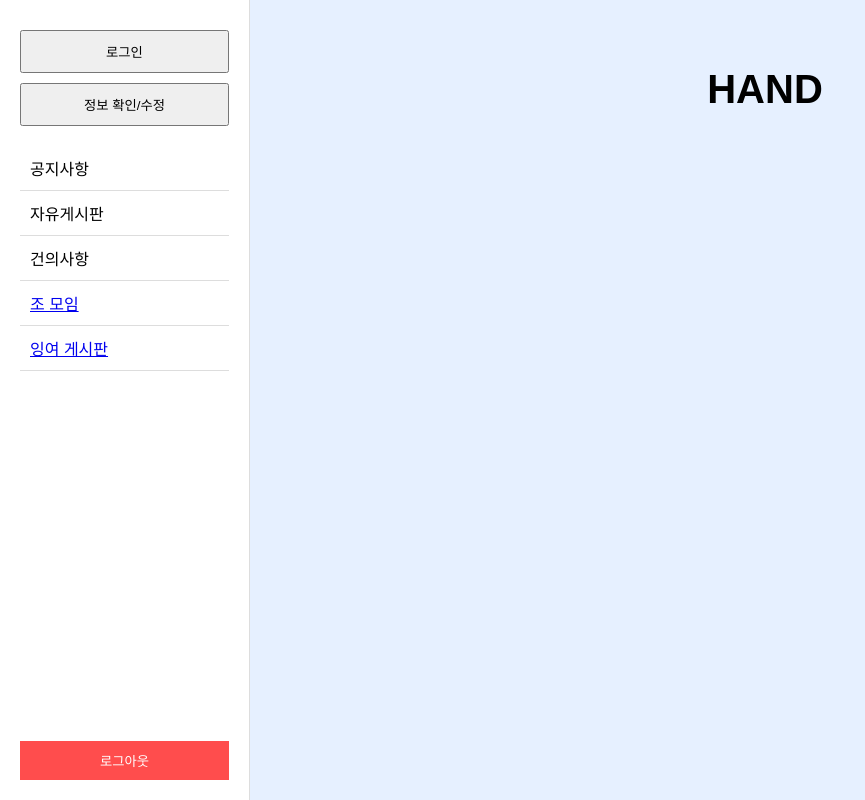
After one commit to evergreen3579/projectHand, a Flask app: template app/templates/base.html in a window 1280 px wide. The commit adds this page. Shown: the whole page, without its empty margins (0-865 px from the left). Run offline with Flask 3, Linux system fonts and the light colour scheme; the template is opened without the code that fills it, so the values that code supplies are empty.

Commit message:
240806-2

```diff
--- a/app/__init__.py
+++ b/app/__init__.py
@@ -1,10 +1,13 @@
 from flask import Flask, render_template
-from .views.maps import maps_bp  # 상대 경로로 수정
+from .views.maps import maps_bp  # 상대 경로로 블루프린트 가져오기
+from db.connector import init_app  # 데이터베이스 초기화 함수 가져오기
 
 # Flask 애플리케이션을 생성하는 함수
 def create_app():
     app = Flask(__name__)
 
+    # 데이터베이스 초기화
+    init_app(app)
 
     # 블루프린트 등록
     app.register_blueprint(maps_bp)
--- a/app/static/css/styles.css
+++ b/app/static/css/styles.css
@@ -6,18 +6,26 @@ body {
 
 .container {
     display: flex;
-    height: 100vh; /* 전체 화면 높이 */
+    flex-direction: column;
+    min-height: 100vh; /* 전체 화면 높이 */
 }
 
 .sidebar {
-    width: 250px; /* 고정된 너비 */
+    width: 100%;
     background-color: #fff;
-    border-right: 1px solid #ddd;
+    border-bottom: 1px solid #ddd;
     padding: 20px;
     box-sizing: border-box;
     display: flex;
     flex-direction: column;
     justify-content: space-between;
+}
+
+.sidebar-inner {
+    display: flex;
+    flex-direction: column;
+    justify-content: space-between;
+    height: 100%;
 }
 
 .login-info {
@@ -79,8 +87,14 @@ body {
 }
 
 header {
+    width: 100%;
     text-align: center;
     margin-bottom: 20px;
+}
+
+header h1 {
+    font-size: 2.5em;
+    color: black;
 }
 
 .activity-photo {
@@ -166,3 +180,18 @@ header {
     margin-top: 10px;
     padding: 5px 10px;
 }
+
+@media (min-width: 768px) {
+    .container {
+        flex-direction: row;
+    }
+    .sidebar {
+        width: 250px;
+        height: 100vh;
+        border-right: 1px solid #ddd;
+        border-bottom: none;
+    }
+    .main-content {
+        padding: 40px;
+    }
+}
--- /dev/null
+++ b/app/templates/base.html
@@ -0,0 +1,38 @@
+<!DOCTYPE html>
+<html lang="ko">
+<head>
+    <meta charset="UTF-8">
+    <meta name="viewport" content="width=device-width, initial-scale=1.0">
+    <title>HAND Main Page</title>
+    <link rel="stylesheet" href="{{ url_for('static', filename='css/styles.css') }}">
+</head>
+<body>
+    <div class="container">
+        <div class="sidebar">
+            <div class="sidebar-inner">
+                <div class="login-info">
+                    <button>로그인</button>
+                    <button>정보 확인/수정</button>
+                </div>
+                <div class="menu">
+                    <ul>
+                        <li>공지사항</li>
+                        <li>자유게시판</li>
+                        <li>건의사항</li>
+                        <li><a href="{{ url_for('groupmeeting') }}">조 모임</a></li>
+                        <li><a href="{{ url_for('maps') }}">잉여 게시판</a></li>
+                    </ul>
+                </div>
+                <button class="logout">로그아웃</button>
+            </div>
+        </div>
+        <div class="main-content">
+            <header>
+                <h1>HAND</h1>
+            </header>
+            {% block content %}
+            {% endblock %}
+        </div>
+    </div>
+</body>
+</html>
```
Also changed, not shown: app/models.py (added, +7 -0 lines), app/routes.py (deleted, +0 -15 lines), app/static/css/maps.css (added, +16 -0 lines), app/templates/index.html (+4 -34 lines), app/templates/maps.html (+20 -22 lines), app/views/maps.py (+10 -39 lines), db/__init__.py (+0 -22 lines), db/connector.py (+15 -6 lines).
